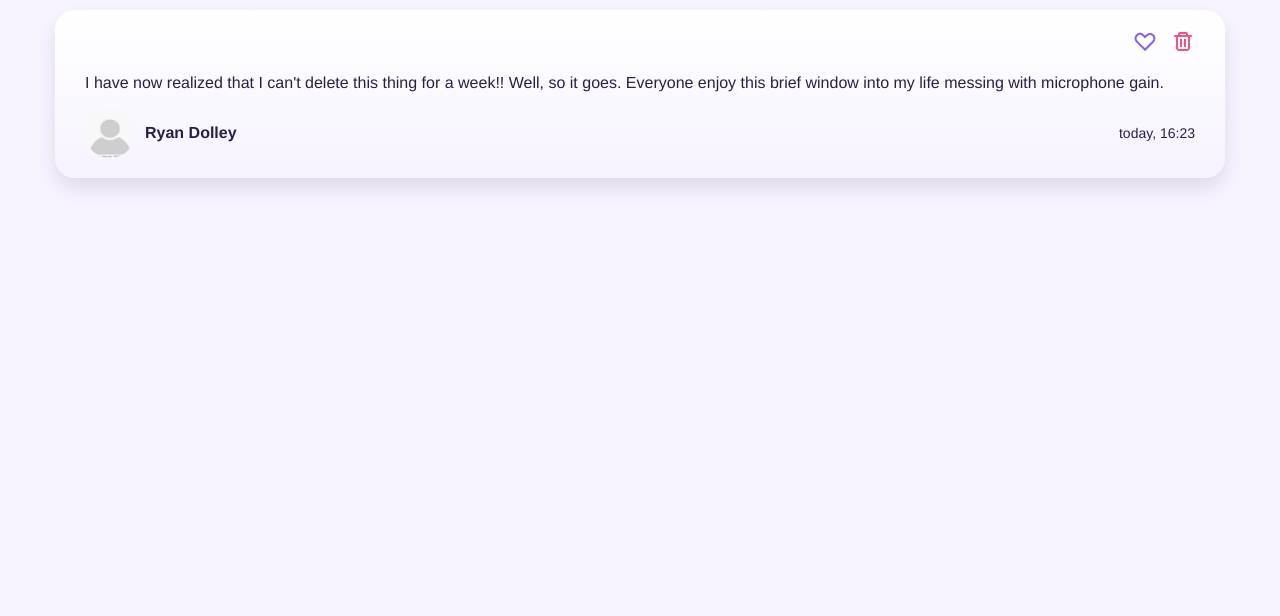
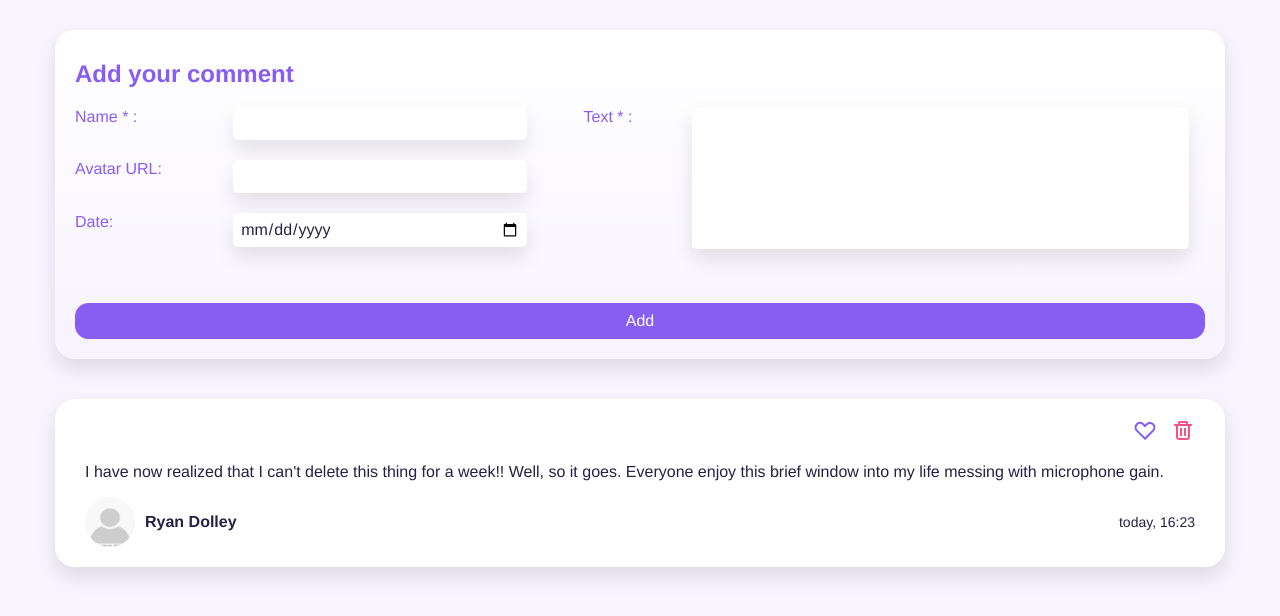
Before and after one commit to KamilyaMukhammedova/comments, a website built with webpack: page src/index.html in a window 1280 px wide. Built offline with nearby package versions, Linux system fonts and the light colour scheme.

Commit message:
Верстка формы добавления комментария

```diff
--- a/src/index.html
+++ b/src/index.html
@@ -10,6 +10,38 @@
 <body>
 <main>
     <div class="container">
+        <form class="form">
+            <h2 class="form__title">Add your comment</h2>
+            <div class="form__inner">
+                <div class="form__box1">
+                    <div class="form__control">
+                        <label for="name" class="form__label">Name * :</label>
+                        <div class="form__name-required">
+                            <input type="text" class="form__name-input" id="name"/>
+                            <div class="form__error">Field is required!</div>
+                        </div>
+                    </div>
+                    <div class="form__control">
+                        <label for="avatarUrl" class="form__label">Avatar URL:</label>
+                        <input type="url" class="form__input" id="avatarUrl"/>
+                    </div>
+                    <div class="form__control">
+                        <label for="date" class="form__label">Date:</label>
+                        <input type="date" class="form__date" id="date"/>
+                    </div>
+                </div>
+                <div class="form__box2">
+                    <div class="form__control">
+                        <label for="text" class="form__label form__txt-label">Text * :</label>
+                        <div class="form__txt-required">
+                            <textarea id="text" class="form__textarea" rows="7"></textarea>
+                            <div class="form__error">Field is required!</div>
+                        </div>
+                    </div>
+                </div>
+            </div>
+            <button type="submit" class="form__btn-submit">Add</button>
+        </form>
         <section class="comments" id="comments-block">
             <div class="comments__card">
                 <div class="comments__options">
--- a/src/index.scss
+++ b/src/index.scss
@@ -3,3 +3,4 @@
 @import "style/generals";
 @import "style/fonts";
 @import "style/comments";
+@import "style/form";
--- a/src/style/_comments.scss
+++ b/src/style/_comments.scss
@@ -2,7 +2,8 @@
   padding: 10px 0;
 
   &__card {
-    background: linear-gradient(0, #f7f3ff 0%, $white 100%);
+    //background: linear-gradient(0, #f7f3ff 0%, $white 100%);
+    background-color: $white;
     box-shadow: 0 10px 20px rgb(0 0 0 / 10%);
     border-radius: 20px;
     padding: 20px 30px;
--- /dev/null
+++ b/src/style/_form.scss
@@ -0,0 +1,110 @@
+.form {
+  background: linear-gradient(0, #f7f3ff 0%, $white 100%);
+  border-radius: 20px;
+  padding: 10px 20px 20px;
+  box-shadow: 0 10px 20px rgb(0 0 0 / 10%);
+  margin: 30px 0;
+  color: $purple;
+
+  &__inner {
+    display: flex;
+    justify-content: space-between;
+  }
+
+  &__box1 {
+    width: 40%;
+  }
+
+  &__box2 {
+    width: 55%;
+  }
+
+  &__control {
+    margin-bottom: 20px;
+    display: flex;
+    align-items: flex-start;
+  }
+
+  &__label {
+    display: inline-block;
+    width: 35%;
+  }
+
+  &__txt-label {
+    width: 15%;
+    margin-right: 15px;
+  }
+
+  &__name-required {
+    width: 65%;
+  }
+
+  &__name-input {
+    width: 100%;
+  }
+
+  &__input,
+  &__date {
+    width: 65%;
+  }
+
+  &__textarea {
+    resize: none;
+    width: 100%;
+  }
+
+  &__input,
+  &__name-input,
+  &__textarea,
+  &__date {
+    appearance: none;
+    -webkit-appearance: none;
+    color: $black;
+    font-family: "Cerebri Sans", Helvetica, Arial, sans-serif;
+    font-size: 16px;
+    border-color: transparent;
+    border-radius: 5px;
+    padding: 5px;
+    box-shadow: 0 10px 20px rgb(0 0 0 / 10%);
+    display: inline-block !important;
+    visibility: visible !important;
+
+    &:focus {
+      border-color: $purple !important;
+      box-shadow: none;
+      outline: none;
+      -webkit-box-shadow: none;
+      -moz-box-shadow: none;
+    }
+  }
+
+  &__txt-required {
+    width: 80%;
+  }
+
+  &__error {
+    font-size: 11px;
+    font-weight: lighter;
+    color: $red;
+    margin: 5px 0 0 5px;
+    display: none;
+  }
+
+  &__btn-submit {
+    background-color: $purple;
+    color: $white;
+    display: inline-block;
+    border: 1px solid $purple;
+    border-radius: 13px;
+    text-align: center;
+    padding: 8px 25px;
+    width: 100%;
+    margin-top: 30px;
+
+    &:hover {
+      cursor: pointer;
+      color: $purple;
+      background-color: transparent;
+    }
+  }
+}
```
